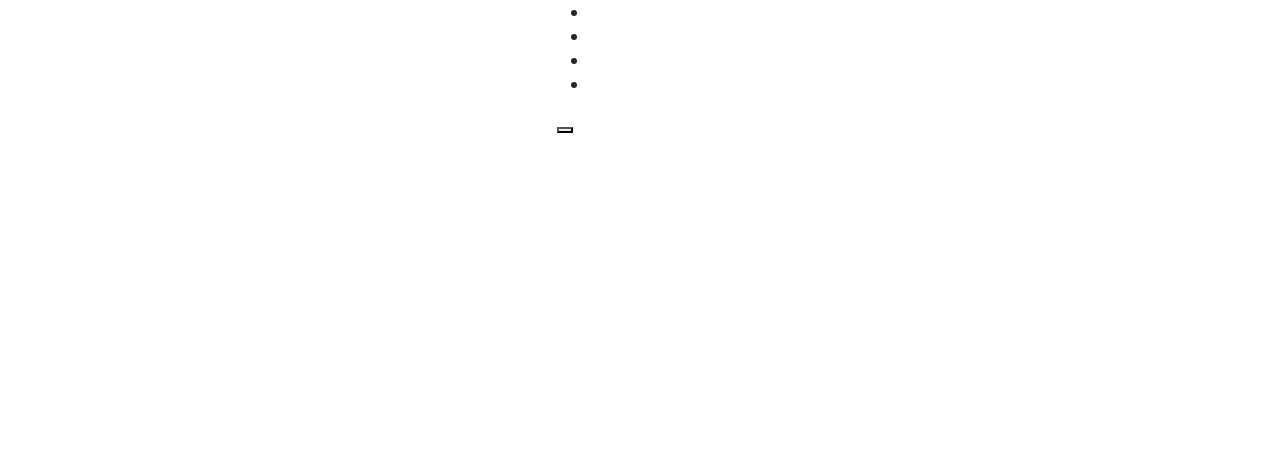
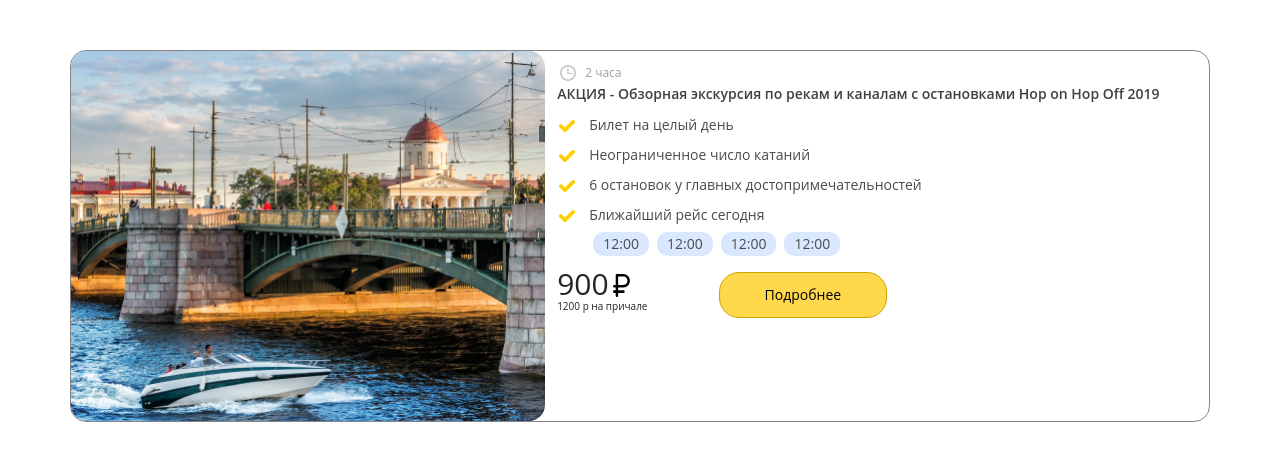
Before and after one commit to AnnaVinnik/TestTask, a plain HTML site: page index.html in a window 1280 px wide. Drawn offline with nearby package versions, Linux system fonts and the light colour scheme.

Commit message:
Added stylization

```diff
--- a/index.html
+++ b/index.html
@@ -14,22 +14,30 @@
             <div class="col-12 col-md-5 custom-card__img">
                 <img src="img/card__img_1.jpg" alt="">
             </div>
-            <div class="col-12 col-md-7">
-                <div class="custom-card__duration"></div>
-                <div class="custom-card__heading"></div>
+            <div class="col-12 col-md-7 custom-card__body">
+                <div class="custom-card__duration">2 часа</div>
+                <div class="custom-card__heading">АКЦИЯ - Обзорная экскурсия по рекам и каналам с остановками Hop on Hop Off 2019</div>
                 <ul class="custom-card__list">
-                    <li class="custom-card__list_item"></li>
-                    <li class="custom-card__list_item"></li>
-                    <li class="custom-card__list_item"></li>
+                    <li class="custom-card__list_item">Билет на целый день</li>
+                    <li class="custom-card__list_item">Неограниченное число катаний</li>
+                    <li class="custom-card__list_item">6 остановок у главных достопримечательностей</li>
                     <li class="custom-card__list_item">
-                        <div class="custom-card__departures"></div>
+                        Ближайший рейс сегодня
+                        <div class="custom-card__departures">
+                            <div class="custom-card__departures_time">12:00</div>
+                            <div class="custom-card__departures_time">12:00</div>
+                            <div class="custom-card__departures_time">12:00</div>
+                            <div class="custom-card__departures_time">12:00</div>
+                        </div>
                     </li>
                 </ul>
-                <div class="custom-card__price">
-                    <div class="custom-card__price_online"></div>
-                    <div class="custom-card__price_offline"></div>
+                <div class="custom-card__footer">
+                    <div class="custom-card__price">
+                        <span class="custom-card__price_online">900</span>
+                        <div class="custom-card__price_offline">1200 р на причале</div>
+                    </div>
+                    <button class="custom-card__button">Подробнее</button>
                 </div>
-                <button class="custom-card__button"></button>
             </div>
         </div>
     </section>
--- a/style.css
+++ b/style.css
@@ -0,0 +1,151 @@
+:root {
+    --border__color: #828282;
+    --additional-text__color: #9E9E9E;
+    --time__background-color: #D9E8FF;
+    --button__background_color: #FED74B;
+    --button__border_color: #CBA500;
+
+    --card__border_radius: 16px;
+    --button__border_radius: 20px;
+}
+
+body {
+    margin-top: 50px;
+}
+
+.custom-card {
+    border-radius: var(--card__border_radius);
+    border: 0.3px solid var(--border__color);
+    font-family: "Open Sans";
+}
+
+.custom-card__img {
+    padding: 0;
+    border-radius: inherit;
+}
+
+.custom-card__img img {
+    object-fit: cover;
+    width: 100%;
+    min-height: 220px;
+    max-height: 470px;
+    border-radius: inherit;
+}
+
+.custom-card__body {
+    padding: 12px;
+}
+
+.custom-card__footer {
+    display: flex;
+    justify-content: space-between;
+    max-width: 330px;
+}
+
+.custom-card__duration {
+    color: var(--additional-text__color);
+    font-weight: 400;
+    font-size: 12px;
+    line-height: 20px;
+    padding-left: 16px;
+    margin-left: 12px;
+    position: relative;
+}
+
+.custom-card__duration::before {
+    content: "";
+    display: block;
+    width: 16px;
+    height: 16px;
+    background-image: url(img/clock.svg);
+    position: absolute;
+    left: -9px;
+    top: 2px;
+}
+
+.custom-card__heading {
+    font-weight: 600;
+    font-size: 14px;
+    line-height: 22px;
+    color: #404040;
+}
+
+.custom-card__list {
+    list-style: none;
+}
+
+.custom-card__list_item {
+    color: #4B4B4B;
+    position: relative;
+    font-weight: 400;
+    font-size: 14px;
+    line-height: 20px;
+    margin: 10px 0;
+}
+
+.custom-card__list_item::before {
+    content: "";
+    display: block;
+    position: absolute;
+    background-image: url(img/check-mark.svg);
+    width: 16px;
+    height: 16px;
+    top: 3px;
+    left: -30px;
+}
+
+.custom-card__departures {
+    display: flex;
+    margin-top: 7px;
+}
+
+.custom-card__departures_time {
+    padding: 2px 10px;
+    margin: 0 4px;
+    border-radius: 11px;
+    background-color: var(--time__background-color);
+}
+
+.custom-card__price {
+    display: flex;
+    justify-content: center;
+    flex-direction: column;
+}
+
+.custom-card__price_online {
+    font-weight: 400;
+    font-size: 30px;
+    line-height: 20px;
+    position: relative;
+}
+
+.custom-card__price_online::after {
+    content: "";
+    display: block;
+    width: 19px;
+    height: 23px;
+    position: absolute;
+    top: 0;
+    left: 55px;
+    background-image: url(img/ruble.svg);
+    background-size: contain;
+    background-repeat: no-repeat;
+    background-position: center;
+}
+
+.custom-card__price_offline {
+    font-weight: 400;
+    font-size: 10px;
+    line-height: 20px;
+    margin-top: 2px;
+}
+
+.custom-card__button {
+    background-color: var(--button__background_color);
+    border: 0.5px solid var(--button__border_color);
+    border-radius: var(--button__border_radius);
+    font-weight: 400;
+    font-size: 14px;
+    line-height: 20px;
+    padding: 12px 45px;
+}
```
Also changed, not shown: img/card__img_1.jpg (added), img/check-mark.svg (added), img/clock.svg (added), img/ruble.jpg (added), img/ruble.svg (added).
